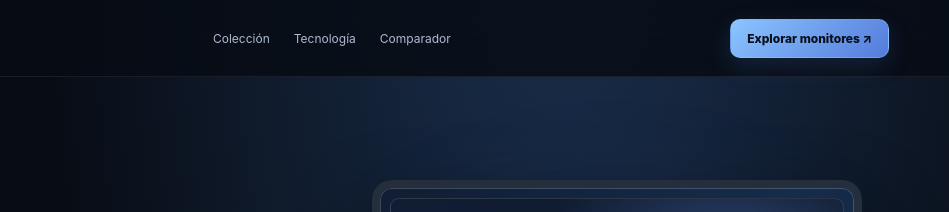
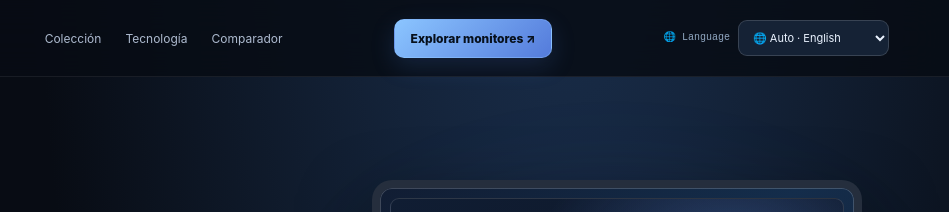
Before and after one commit to anyelo888ra-ux/fake-shutdown, a plain HTML site: page nova.html in a window 1280 px wide. Shown: the top 212 px of the page, 331-1280 px from the left. Drawn offline with Linux system fonts and the light colour scheme.

Commit message:
Add shared language selector to NOVA storefront

```diff
--- a/nova.html
+++ b/nova.html
@@ -68,7 +68,7 @@ footer{border-top:1px solid #ffffff15;padding:28px 0 40px;color:#8192aa;font-siz
 <header><div class="wrap nav">
 <a class="brand" href="#top" aria-label="NOVA DISPLAY inicio"><img src="nova-logo.svg" alt="" width="37" height="37"><span>NOVA DISPLAY<small>SEE BEYOND THE FRAME</small></span></a>
 <nav class="links"><a href="#coleccion">Colección</a><a href="#tecnologia">Tecnología</a><a href="#comparar">Comparador</a></nav>
-<a class="nav-cta" href="#coleccion">Explorar monitores ↗</a>
+<a class="nav-cta" href="#coleccion">Explorar monitores ↗</a><div data-language-mount></div>
 </div></header>
 <main id="top" class="wrap">
 <section class="hero">
@@ -114,4 +114,4 @@ function renderCompare(){panel.classList.toggle("show",chosen.size>0);grid.inner
 document.getElementById("clear-compare").addEventListener("click",()=>{chosen.clear();document.querySelectorAll("[data-compare]").forEach(b=>b.textContent="Comparar +");renderCompare()});
 })();
 </script>
-</body></html>
+<script src="nova-language.js"></script>\n</body></html>
```
